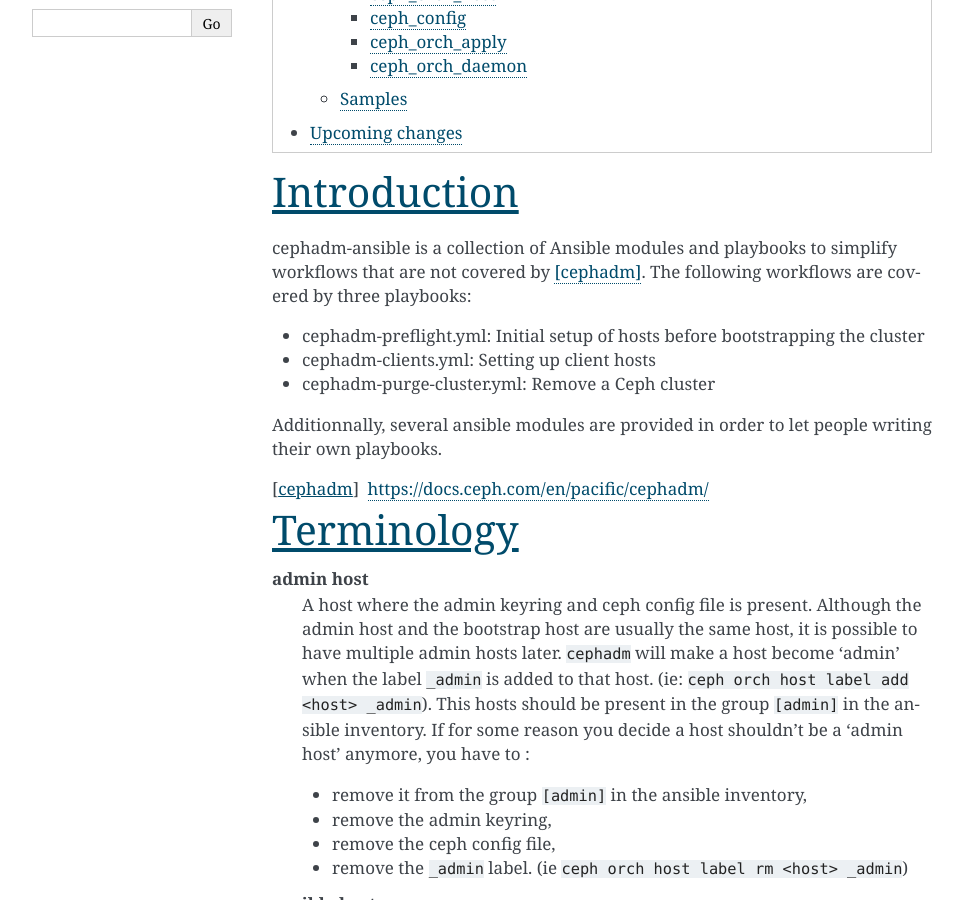
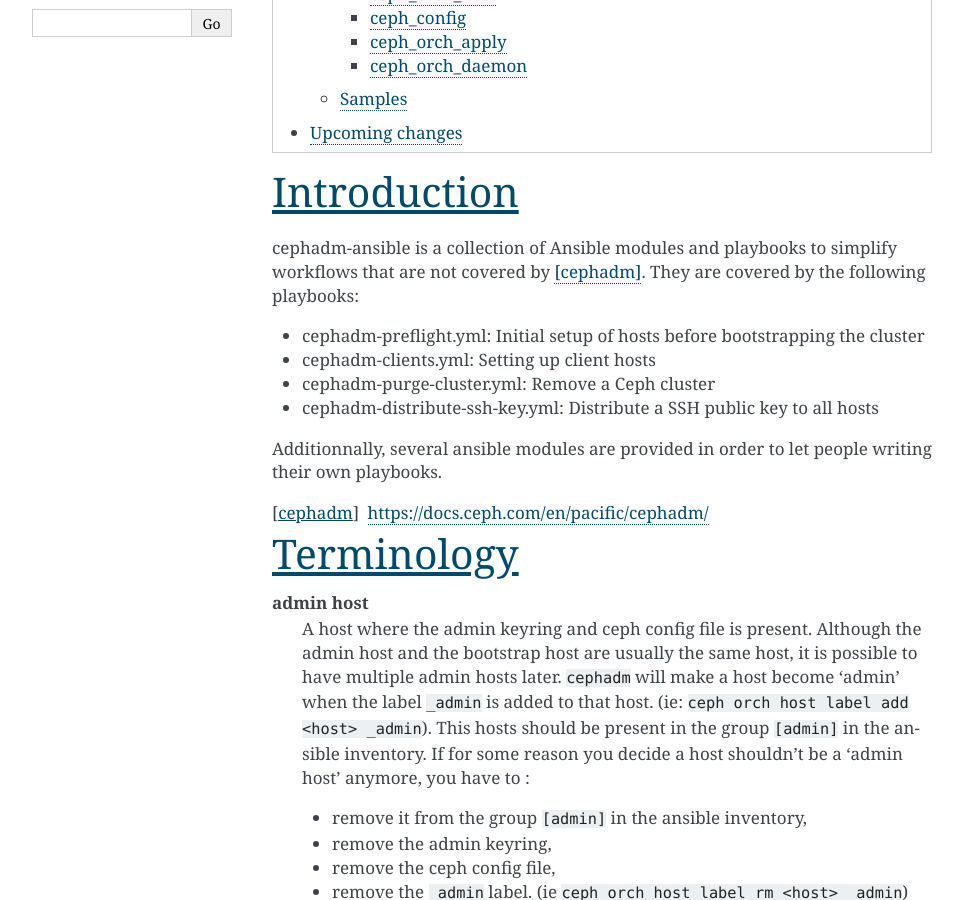
Before and after one commit to ceph/cephadm-ansible, a Sphinx documentation site: the page built from doc/source/index.rst, in a window 1280 px wide and 900 px high, scrolled down 1205 px. Shown: the whole window, without its empty margins (148-1111 px from the left). Built offline with Sphinx 7.4.7, drawn with Linux system fonts in a browser that asks for light colours.

Commit message:
doc: add a note about cephadm-distribute-ssh-key
Add cephadm-distribute-ssh-key to the list of playbooks in
introduction section.

Signed-off-by: Guillaume Abrioux <gabrioux@redhat.com>
(cherry picked from commit 402799eabac22a904b5f9b145e22d85987379e81)

```diff
--- a/doc/source/index.rst
+++ b/doc/source/index.rst
@@ -4,12 +4,12 @@
 ------------
 
 cephadm-ansible is a collection of Ansible modules and playbooks to simplify
-workflows that are not covered by [cephadm]_. The following workflows are covered
-by three playbooks:
+workflows that are not covered by [cephadm]_. They are covered by the following playbooks:
 
 * cephadm-preflight.yml: Initial setup of hosts before bootstrapping the cluster
 * cephadm-clients.yml: Setting up client hosts
 * cephadm-purge-cluster.yml: Remove a Ceph cluster
+* cephadm-distribute-ssh-key.yml: Distribute a SSH public key to all hosts
 
 Additionnally, several ansible modules are provided in order to let people writing their own playbooks.
 
```
